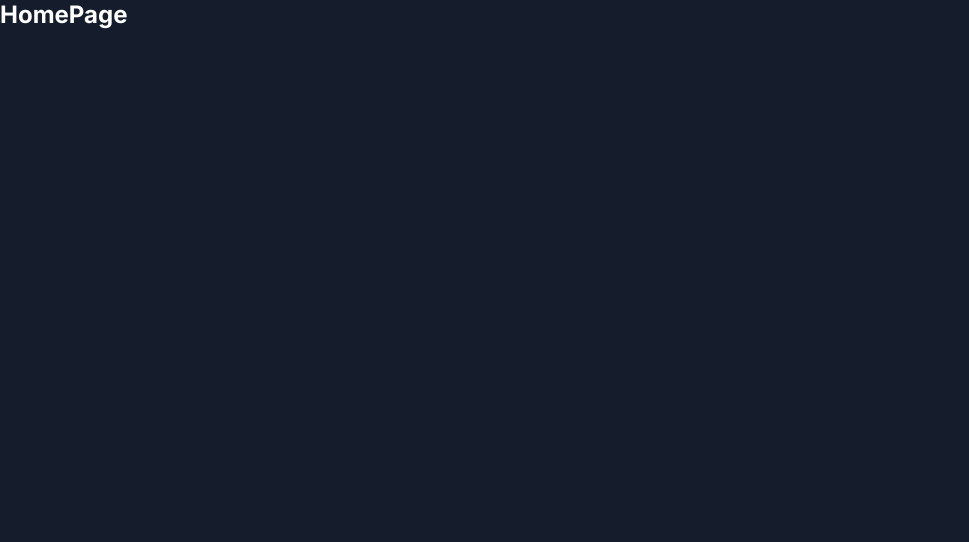
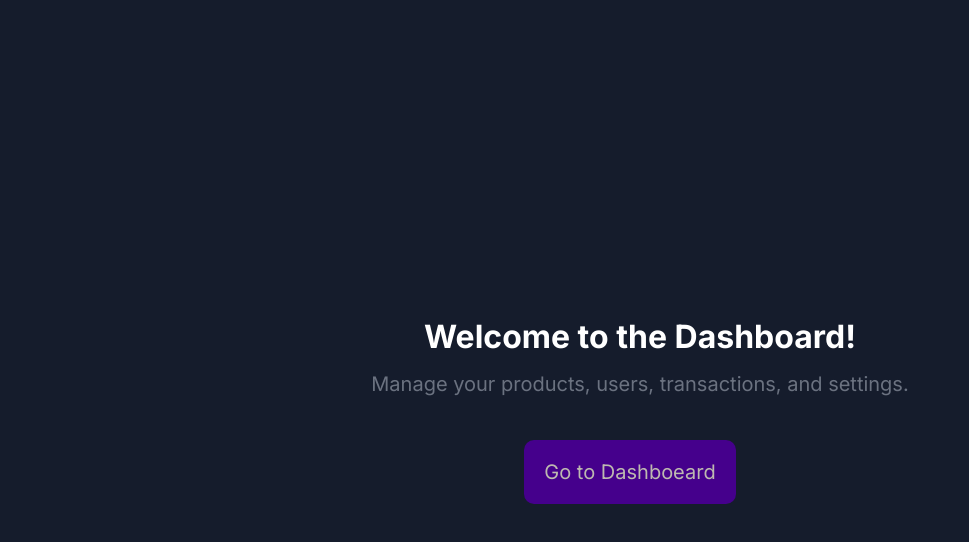
Before and after one commit to Abdulmajeed-Tawfiq/dashboard, a Next.js app: page / in a window 1280 px wide. Shown: the top 542 px of the page, without its empty margins (0-969 px from the left). Built offline with nearby package versions, Linux system fonts and the light colour scheme.

Commit message:
make the Home page

```diff
--- a/app/page.tsx
+++ b/app/page.tsx
@@ -1,7 +1,18 @@
+import Link from "next/link";
+import styles from "./ui/home/home.module.css";
+
 export default function Home() {
   return (
-    <main className="">
-      <h2>HomePage</h2>
-    </main>
+    <div className={styles.container}>
+      <h1 className={styles.title}>Welcome to the Dashboard!</h1>
+      <p className={styles.subtitle}>
+        Manage your products, users, transactions, and settings.
+      </p>
+      <nav className={styles.nav}>
+        <Link href="/dashboard" className={styles.navItem}>
+          Go to Dashboeard
+        </Link>
+      </nav>
+    </div>
   );
 }
--- /dev/null
+++ b/app/ui/home/home.module.css
@@ -0,0 +1,36 @@
+.container {
+  display: flex;
+  flex-direction: column;
+  align-items: center;
+  justify-content: center;
+  min-height: 100vh;
+  padding: 2rem;
+}
+
+.title {
+  font-size: 2rem;
+  font-weight: bold;
+  margin-bottom: 1rem;
+}
+
+.subtitle {
+  font-size: 1.25rem;
+  color: #6b7280;
+  margin-bottom: 4rem;
+}
+
+.navItem {
+  color: #beb9b0;
+  cursor: pointer;
+  margin-right: 20px;
+  padding: 20px;
+  background-color: #45008c;
+  border-radius: 10px;
+  font-size: 20px;
+}
+
+.navItem:hover {
+  color: white;
+  background-color: #181a1b;
+  transition: 0.3s ease-in-out;
+}
```
